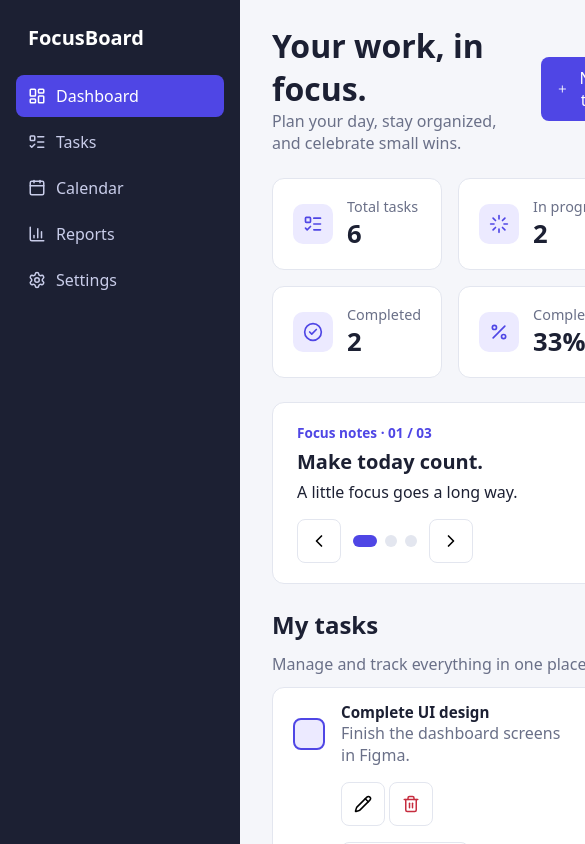
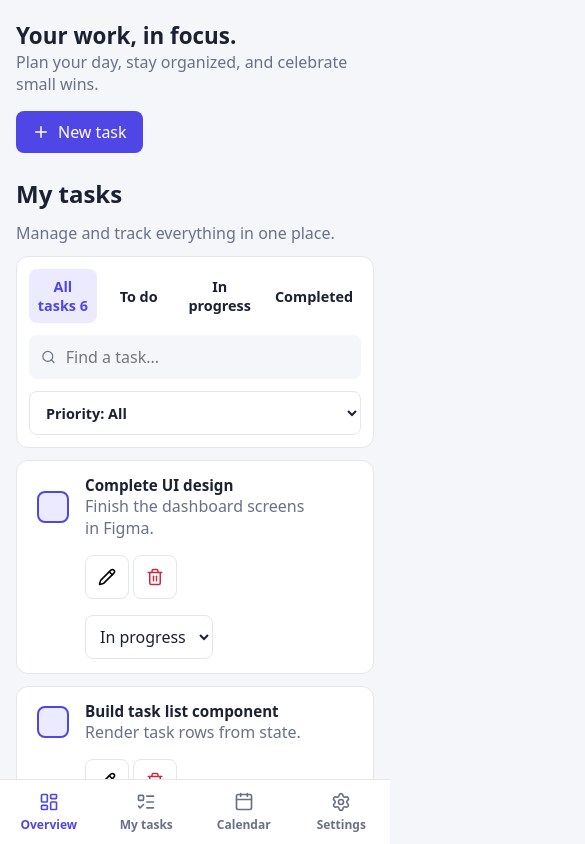
Before and after one commit to akanksha519/focusboard, a React (Vite) app: page / in a window 390 px wide. Shown: the top 844 px of the page, 585 px wide, since content can reach past the window. Built offline with nearby package versions, Linux system fonts and the light colour scheme.

Commit message:
Add search, status tabs and priority filter

```diff
--- a/src/App.jsx
+++ b/src/App.jsx
@@ -1,20 +1,26 @@
 import { useState } from 'react'
 import { ListTodo, Loader, CircleCheck, Percent } from 'lucide-react'
 import useLocalStorage from './hooks/useLocalStorage'
-import { sampleTasks, STATUS } from './data/sampleTasks'
+import { sampleTasks, STATUS, PRIORITIES } from './data/sampleTasks'
 import Sidebar from './components/Sidebar'
 import Header from './components/Header'
 import StatCard from './components/StatCard'
 import FocusNotes from './components/FocusNotes'
 import TaskList from './components/TaskList'
+import SearchBar from './components/SearchBar'
+import FilterTabs from './components/FilterTabs'
 import TaskForm from './components/TaskForm'
 import ConfirmDialog from './components/ConfirmDialog'
+import BottomNav from './components/BottomNav'
 
 export default function App() {
   const [tasks, setTasks] = useLocalStorage('focusboard_tasks', sampleTasks)
   const [showForm, setShowForm] = useState(false)
   const [editingTask, setEditingTask] = useState(null)   // null = creating a new task
   const [taskToDelete, setTaskToDelete] = useState(null) // null = no dialog open
+  const [search, setSearch] = useState('')
+  const [statusFilter, setStatusFilter] = useState('All')
+  const [priorityFilter, setPriorityFilter] = useState('All')
 
   // Derived values: calculated from `tasks`, never stored
   const total = tasks.length
@@ -53,33 +59,65 @@ export default function App() {
     setTasks(tasks.filter(t => t.id !== taskToDelete.id))
     setTaskToDelete(null)
   }
+const query = search.trim().toLowerCase()
+const visibleTasks = tasks.filter(
+  t =>
+    t.title.toLowerCase().includes(query) &&
+    (statusFilter === 'All' || t.status === statusFilter) &&
+    (priorityFilter === 'All' || t.priority === priorityFilter)
+)
+const filtersActive = query !== '' || statusFilter !== 'All' || priorityFilter !== 'All'
 
+const resetFilters = () => {
+  setSearch('')
+  setStatusFilter('All')
+  setPriorityFilter('All')
+}
   return (
     <div className="app">
       <Sidebar />
       <main className="main">
         <Header onAdd={openCreate} />
 
-        <section aria-label="Overview" className="stats">
-          <StatCard title="Total tasks" value={total} icon={ListTodo} />
-          <StatCard title="In progress" value={inProgress} icon={Loader} />
-          <StatCard title="Completed" value={completed} icon={CircleCheck} />
-          <StatCard title="Completion" value={`${completion}%`} icon={Percent} />
-        </section>
-
-        <FocusNotes />
-
         <section aria-labelledby="tasks-heading" className="tasks-section">
   <h2 id="tasks-heading">My tasks</h2>
   <p className="subtitle">Manage and track everything in one place.</p>
+
+  <div className="toolbar">
+    <FilterTabs active={statusFilter} onChange={setStatusFilter} totalCount={total} />
+    <SearchBar value={search} onChange={setSearch} />
+    <select
+      className="priority-select"
+      value={priorityFilter}
+      onChange={e => setPriorityFilter(e.target.value)}
+      aria-label="Filter by priority"
+    >
+      <option value="All">Priority: All</option>
+      {PRIORITIES.map(p => <option key={p} value={p}>Priority: {p}</option>)}
+    </select>
+    {filtersActive && (
+      <button className="btn-secondary" onClick={resetFilters}>Clear filters</button>
+    )}
+  </div>
+
   <TaskList
-            tasks={tasks}
+    tasks={visibleTasks}
+    emptyMessage={
+      tasks.length === 0
+        ? 'No tasks yet. Click "New task" to add one.'
+        : 'No tasks match your search or filters.'
+    }
     onStatusChange={changeStatus}
     onEdit={openEdit}
     onDelete={setTaskToDelete}
   />
 </section>
+
+        <FocusNotes />
+
+
       </main>
+      <BottomNav />
 
       {showForm && <TaskForm task={editingTask} onSave={saveTask} onCancel={closeForm} />}
       {taskToDelete && (
--- /dev/null
+++ b/src/components/BottomNav.jsx
@@ -0,0 +1,22 @@
+import { navItems } from '../data/navItems'
+
+export default function BottomNav() {
+  return (
+    <nav className="bottom-nav" aria-label="Mobile navigation">
+      <ul>
+        {navItems.map(({ label, icon: Icon }, index) => (
+          <li key={label}>
+            <a
+              href="#"
+              className={index === 0 ? 'bottom-link active' : 'bottom-link'}
+              aria-current={index === 0 ? 'page' : undefined}
+            >
+              <Icon size={20} aria-hidden="true" />
+              {label}
+            </a>
+          </li>
+        ))}
+      </ul>
+    </nav>
+  )
+}
--- a/src/components/FilterTabs.jsx
+++ b/src/components/FilterTabs.jsx
@@ -0,0 +1,20 @@
+import { STATUSES } from '../data/sampleTasks'
+
+export default function FilterTabs({ active, onChange, totalCount }) {
+  const tabs = ['All', ...STATUSES]
+
+  return (
+    <div className="tabs" role="group" aria-label="Filter by status">
+      {tabs.map(tab => (
+        <button
+          key={tab}
+          className={tab === active ? 'tab active' : 'tab'}
+          onClick={() => onChange(tab)}
+          aria-pressed={tab === active}
+        >
+          {tab === 'All' ? `All tasks ${totalCount}` : tab}
+        </button>
+      ))}
+    </div>
+  )
+}
--- a/src/components/SearchBar.jsx
+++ b/src/components/SearchBar.jsx
@@ -0,0 +1,16 @@
+import { Search } from 'lucide-react'
+
+export default function SearchBar({ value, onChange }) {
+  return (
+    <div className="search">
+      <Search size={16} aria-hidden="true" />
+      <input
+        type="search"
+        value={value}
+        onChange={e => onChange(e.target.value)}
+        placeholder="Find a task..."
+        aria-label="Search tasks by title"
+      />
+    </div>
+  )
+}
--- a/src/components/Sidebar.jsx
+++ b/src/components/Sidebar.jsx
@@ -1,12 +1,4 @@
-import { LayoutDashboard, ListTodo, Calendar, BarChart3, Settings } from 'lucide-react'
-
-const items = [
-  { label: 'Dashboard', icon: LayoutDashboard },
-  { label: 'Tasks', icon: ListTodo },
-  { label: 'Calendar', icon: Calendar },
-  { label: 'Reports', icon: BarChart3 },
-  { label: 'Settings', icon: Settings },
-]
+import { navItems } from '../data/navItems'
 
 export default function Sidebar() {
   return (
@@ -14,7 +6,7 @@ export default function Sidebar() {
       <div className="brand">FocusBoard</div>
       <nav aria-label="Main navigation">
         <ul>
-          {items.map(({ label, icon: Icon }, index) => (
+          {navItems.map(({ label, icon: Icon }, index) => (
             <li key={label}>
               <a
                 href="#"
--- a/src/components/TaskList.jsx
+++ b/src/components/TaskList.jsx
@@ -1,8 +1,8 @@
 import TaskCard from './TaskCard'
 
-export default function TaskList({ tasks, onStatusChange, onEdit, onDelete }) {
+export default function TaskList({ tasks, emptyMessage, onStatusChange, onEdit, onDelete }) {
   if (tasks.length === 0) {
-    return <p className="empty">No tasks yet. Click "New task" to add one.</p>
+    return <p className="empty">{emptyMessage}</p>
   }
 
   return (
--- /dev/null
+++ b/src/data/navItems.js
@@ -0,0 +1,8 @@
+import { LayoutDashboard, ListTodo, Calendar, Settings } from 'lucide-react'
+
+export const navItems = [
+  { label: 'Overview', icon: LayoutDashboard },
+  { label: 'My tasks', icon: ListTodo },
+  { label: 'Calendar', icon: Calendar },
+  { label: 'Settings', icon: Settings },
+]
--- a/src/index.css
+++ b/src/index.css
@@ -22,7 +22,7 @@ h1, p { margin: 0; }
 
 .app {
   display: grid;
-  grid-template-columns: 240px 1fr;
+  grid-template-columns: 240px minmax(0, 1fr);
   min-height: 100vh;
 }
 
@@ -318,3 +318,116 @@ h1, p { margin: 0; }
   font: inherit;
   cursor: pointer;
 }
+.toolbar {
+  display: flex;
+  align-items: center;
+  flex-wrap: wrap;
+  gap: 12px;
+  padding: 12px;
+  background: var(--surface);
+  border: 1px solid var(--border);
+  border-radius: var(--radius);
+}
+
+.tabs { display: flex; gap: 8px; flex-wrap: wrap; margin-right: auto; }
+
+.tab {
+  min-height: 40px;
+  padding: 8px 16px;
+  border: 0;
+  border-radius: 8px;
+  background: transparent;
+  color: var(--text);
+  font: inherit;
+  font-weight: 600;
+  font-size: 0.9rem;
+  cursor: pointer;
+}
+.tab:hover { background: var(--bg); }
+.tab.active { background: #eceaff; color: var(--accent); }
+
+.search {
+  display: flex;
+  align-items: center;
+  gap: 8px;
+  min-height: 40px;
+  padding: 0 12px;
+  background: var(--bg);
+  border-radius: 8px;
+  color: var(--muted);
+}
+.search input {
+  min-width: 0;
+  width: 160px;
+  border: 0;
+  background: transparent;
+  font: inherit;
+  color: var(--text);
+}
+.search input:focus-visible { outline: none; }
+.search:focus-within { outline: 3px solid var(--accent); outline-offset: 2px; }
+
+.priority-select {
+  min-height: 40px;
+  padding: 6px 12px;
+  border: 1px solid var(--border);
+  border-radius: 8px;
+  background: var(--surface);
+  color: var(--text);
+  font: inherit;
+  font-weight: 600;
+  font-size: 0.9rem;
+}
+
+@media (max-width: 600px) {
+  .toolbar > * { width: 100%; }
+  .search input { width: 100%; }
+  .tabs { margin-right: 0; }
+  .tab { flex: 1; padding: 8px; }
+}
+.bottom-nav { display: none; }
+
+@media (max-width: 900px) {
+  .app { grid-template-columns: minmax(0, 1fr); }
+  .sidebar { display: none; }
+  .main { padding: 20px 16px 96px; }
+
+  .bottom-nav {
+    display: block;
+    position: fixed;
+    left: 0;
+    right: 0;
+    bottom: 0;
+    z-index: 10;
+    background: var(--surface);
+    border-top: 1px solid var(--border);
+  }
+  .bottom-nav ul {
+    list-style: none;
+    margin: 0;
+    padding: 0;
+    display: grid;
+    grid-template-columns: repeat(4, 1fr);
+  }
+  .bottom-link {
+    display: flex;
+    flex-direction: column;
+    align-items: center;
+    justify-content: center;
+    gap: 4px;
+    min-height: 64px;
+    color: var(--muted);
+    font-size: 0.75rem;
+    font-weight: 600;
+    text-decoration: none;
+  }
+  .bottom-link.active { color: var(--accent); }
+}
+
+@media (max-width: 600px) {
+  .header { flex-wrap: wrap; }
+  .header h1 { font-size: 1.4rem; }
+  .stat-card { flex-direction: column; align-items: flex-start; gap: 10px; }
+  .slide h2 { font-size: 1.1rem; }
+  .tab, .search, .priority-select, .status-select { min-height: 44px; }
+}
```
Lines whose indentation alone changed are shown as unchanged.
